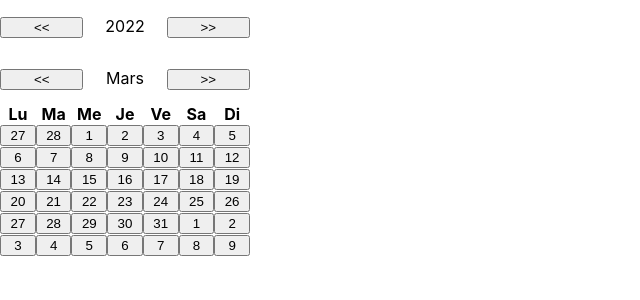
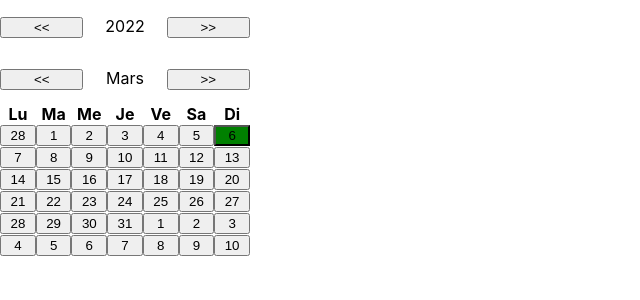
Before and after one commit to gturyz/exoReact, a React (Create React App) app: page / in a window 1280 px wide. Shown: the top 300 px of the page, without its empty margins (0-640 px from the left). Built offline with nearby package versions, Linux system fonts and the light colour scheme.

Commit message:
Couleur jour actuel + fix cas spécial seulement dimanche dans la première semaine

```diff
--- a/src/components/Calendar.jsx
+++ b/src/components/Calendar.jsx
@@ -1,13 +1,27 @@
 import React, { useState, useReducer, useEffect } from 'react'
 
-function getLeadingDays(state, date, startDay = 0) {
+const isToday = (someDate) => {
+    const today = new Date()
+    return (
+        someDate.getDate() == today.getDate() &&
+        someDate.getMonth() == today.getMonth() &&
+        someDate.getFullYear() == today.getFullYear()
+    )
+}
+
+function getLeadingDays(state, date, startDay = 1) {
     const result = []
     const year = date.getFullYear()
     const month = date.getMonth()
     const firstWeekday = new Date(year, month, 1).getDay()
-    const days = (firstWeekday + 7) - (startDay + 7) - 1
+    const days = firstWeekday === 0 ? 5 : firstWeekday - startDay - 1
     for (let i = days * -1; i <= 0; i++) {
-        result.push(new Date(year, month, i).getDate())
+        const tempDate = new Date(year, month, i)
+        result.push({
+            date: tempDate,
+            day: tempDate.getDate(),
+            color: isToday(tempDate) ? "green" : ""
+        })
     }
     return result
 }
@@ -17,7 +31,14 @@ function getMonthDays(state, date) {
     const year = date.getFullYear()
     const month = date.getMonth()
     const lastDay = new Date(year, month + 1, 0).getDate()
-    for (let i = 1; i <= lastDay; i++) result.push(i)
+    for (let i = 1; i <= lastDay; i++) {
+        const tempDate = new Date(year, month, i)
+        result.push({
+            date: tempDate,
+            day: tempDate.getDate(),
+            color: isToday(tempDate) ? "green" : ""
+        })
+    }
     return result
 }
 
@@ -31,14 +52,23 @@ const Calendar = () => {
     const [days, setDays] = useState([])
 
     useEffect(() => {
-        function getTrailingDays(leadingDays, monthDays) {
+        function getTrailingDays(leadingDays, monthDays, date) {
             const result = []
+            const year = date.getFullYear()
+            const month = date.getMonth()
             const days = 42 - (leadingDays.length + monthDays.length)
-            for (let i = 1; i <= days; i++) result.push(i)
+            for (let i = 1; i <= days; i++) {
+                const tempDate = new Date(year, month + 1, i)
+                result.push({
+                    date: tempDate,
+                    day: tempDate.getDate(),
+                    color: isToday(tempDate) ? "green" : ""
+                })
+            }
             return result
         }
         if (monthDays !== [] && leadingDays !== []) {
-            setTrailingDays(getTrailingDays(leadingDays, monthDays))
+            setTrailingDays(getTrailingDays(leadingDays, monthDays, date))
         }
     }, [leadingDays, monthDays])
 
@@ -78,7 +108,7 @@ const Calendar = () => {
                 <b style={{ width: 'calc(100% / 7)', display: 'inline-block' }}>Sa</b>
                 <b style={{ width: 'calc(100% / 7)', display: 'inline-block' }}>Di</b>
                 {days.map((item, index) => {
-                    return (<button style={{ width: 'calc(100% / 7)', display: 'inline-block' }} key={index}>{item}</button>)
+                    return (<button style={{ width: 'calc(100% / 7)', display: 'inline-block', backgroundColor: item.color }} key={index}>{item.day}</button>)
                 })}
             </div>
         </div>
```
